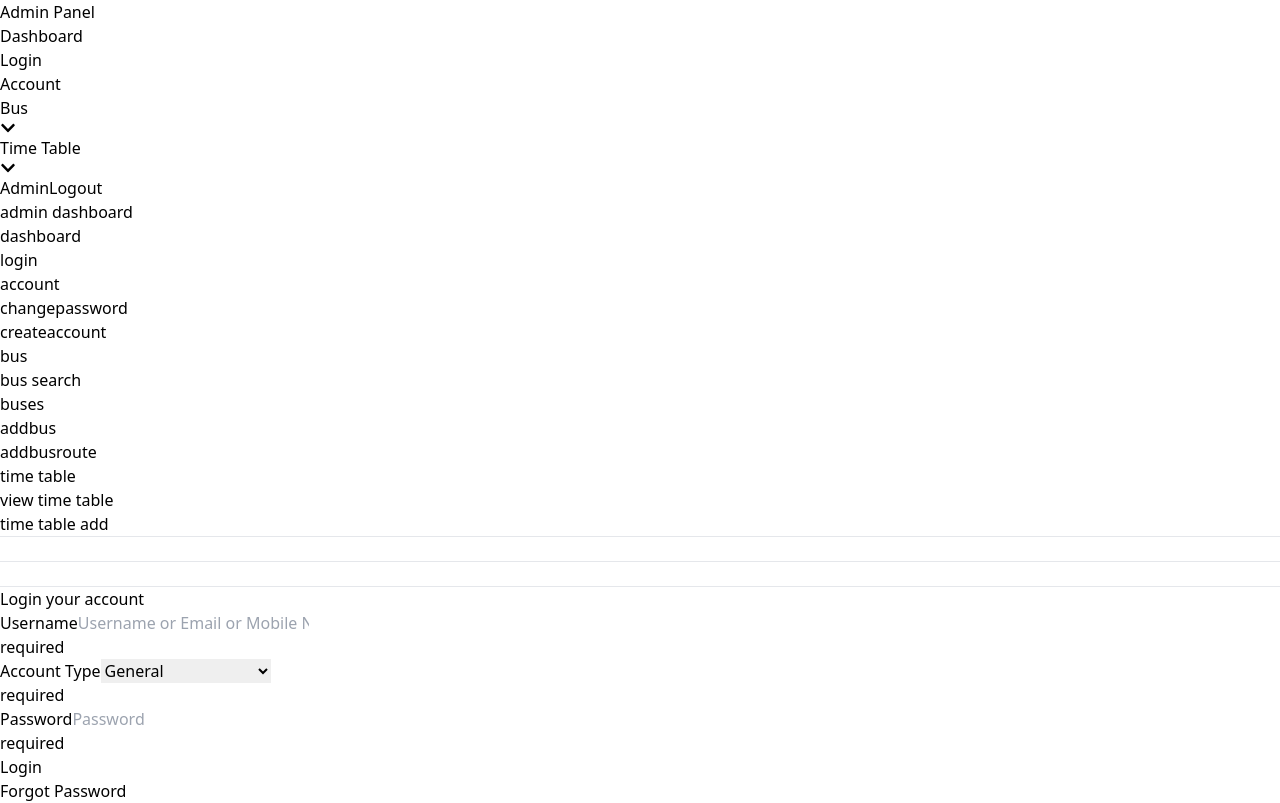
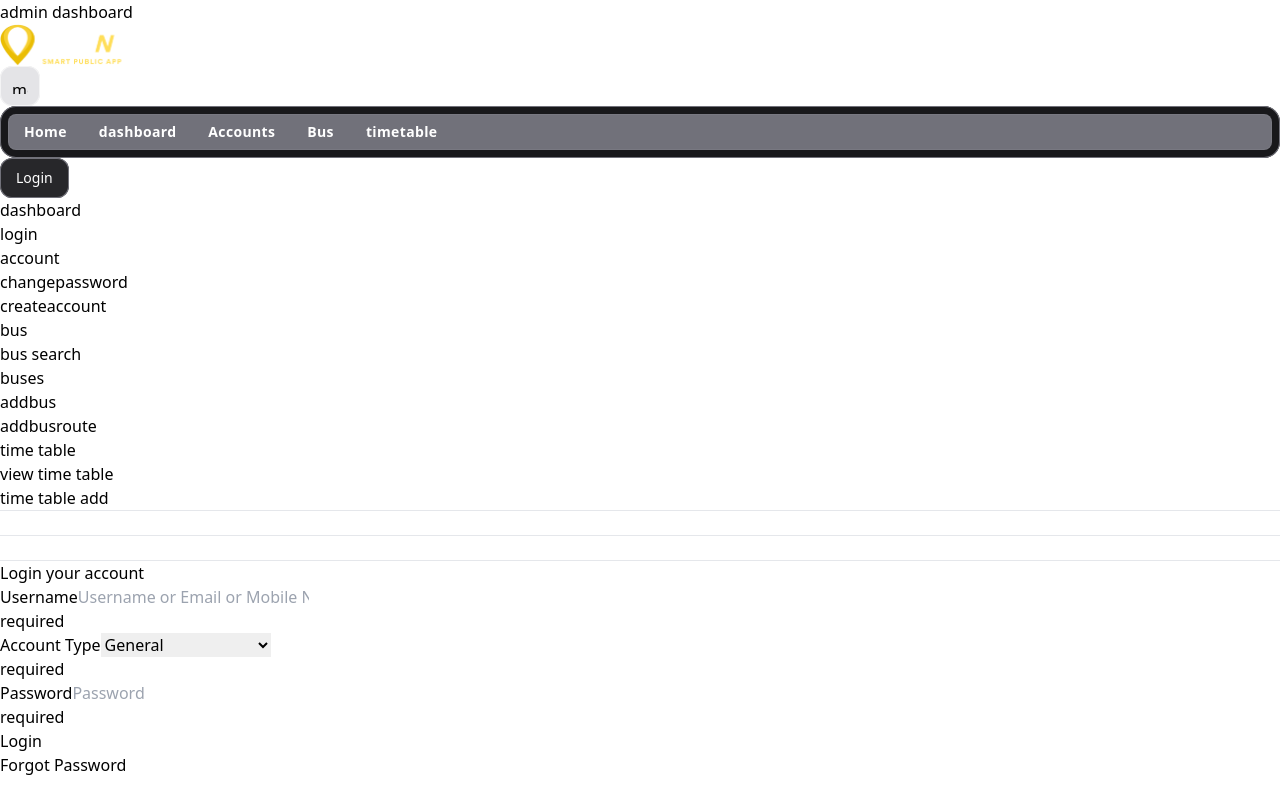
Before and after one commit to TrackNGo/frontend_admin, a React (Vite) app: page /login in a window 1280 px wide. Built offline with nearby package versions, Linux system fonts and the light colour scheme.

Commit message:
feat: modern_nav_bar-okk_editing_not_cmplt

```diff
--- a/src/App.tsx
+++ b/src/App.tsx
@@ -1,5 +1,4 @@
 import './App.css'
-import NavBar from './components/navbar/NavBar'
 import Testing from './pages/testing/Testing'
 
 function App() {
@@ -7,7 +6,6 @@ function App() {
   return (
     <>
       <div>
-        <NavBar/>
         <h1 className='text-3xl font-bold'>admin dashboard</h1>
         <Testing/>
       </div>
--- a/src/components/header/Header.tsx
+++ b/src/components/header/Header.tsx
@@ -0,0 +1,36 @@
+import { Link } from "react-router-dom"
+import NavBar from "../navbar/NavBar"
+import { useState } from "react"
+import trackngologo from '../../assets/img/trackngo_logo.png'
+
+const Header = () => {
+    const [navOpen, setNavOpen] = useState<boolean>(false)
+
+    const toggleNav = () => setNavOpen(!navOpen)
+    return (
+        <div className="mx-0 mt-0 mb-20 p-0 pb-4">
+            <header className="fixed top-0 left-0 w-full h-20 flex items-center z-40 bg-gradient-to-b from-zinc-950 to-zinc-950/75">
+                <div className="max-w-screen-2xl w-full mx-auto px-4 flex justify-between items-center md:px-6 md:grid md:grid-cols-[1fr,3fr,1fr]">
+                    <Link className="p-0" to={"/"}>
+                        <img className="p-0" src={trackngologo} width="150px" height="100px" alt="trackngo" />
+                    </Link>
+
+                    <div className="relative md:justify-self-center">
+                        <button onClick={toggleNav} className="menu-btn md:hidden">
+                            <div className="material-symbols-rounded">
+                                {navOpen ? 'close' : 'menu'}
+                            </div>
+                        </button>
+                        <NavBar navOpen={navOpen} />
+                    </div>
+
+                    <Link to="/login" className="btn1 btn1-secondary max-md:hidden md:justify-self-end">
+                        Login
+                    </Link>
+                </div>
+            </header>
+        </div>
+    )
+}
+
+export default Header
--- a/src/components/navbar/NavBar.tsx
+++ b/src/components/navbar/NavBar.tsx
@@ -1,160 +1,66 @@
-import { useState, useEffect, useRef } from 'react'
-import { FaChevronDown, FaChevronUp } from 'react-icons/fa'
+import { useEffect, useMemo, useRef } from "react"
+import { Link, useLocation } from "react-router-dom"
 
-const NavBar = () => {
-    const [activeDropdown, setActiveDropdown] = useState<'bus' | 'timeTable' | null>(null)
+interface NavbarProps {
+    navOpen: boolean
+}
 
-    const busDropdownRef = useRef<HTMLUListElement | null>(null)
-    const timeTableDropdownRef = useRef<HTMLUListElement | null>(null)
-    const navRef = useRef<HTMLDivElement | null>(null)
+const Navbar = ({ navOpen }: NavbarProps) => {
+    const location = useLocation() // Get current location
+    const lastActiveLink = useRef<HTMLAnchorElement | null>(null)
+    const activeBox = useRef<HTMLDivElement | null>(null)
 
-    const navItems = [
-        { label: 'Dashboard', link: '/' },
-        { label: 'Login', link: '/login' },
-        { label: 'Account', link: '/account' }
-    ]
+    const navItems = useMemo(
+        () => [
+            { label: 'Home', link: '/', className: 'nav-link' },
+            { label: 'dashboard', link: '/dashboard', className: 'nav-link' },
+            { label: 'Accounts', link: '/account', className: 'nav-link' },
+            { label: 'Bus', link: '/bus', className: 'nav-link' },
+            { label: 'timetable', link: '/timetable', className: 'nav-link md:hidden' }
+        ],
+        []
+    )
 
-    const busItems = [
-        { label: 'Bus', link: '/bus' },
-        { label: 'Bus Search', link: '/bus/view' },
-        { label: 'Buses', link: '/bus/buses' },
-        { label: 'Add Bus', link: '/bus/addbus' },
-        { label: 'Add Bus Route', link: '/bus/addbusroute' }
-    ]
-
-    const timeTableItems = [
-        { label: 'Time Table', link: '/timetable' },
-        { label: 'View Time Table', link: '/timetable/view' },
-        { label: 'Add Time Table', link: '/timetable/add' }
-    ]
-
-    const toggleDropdown = (dropdown: 'bus' | 'timeTable') => {
-        if (activeDropdown === dropdown) {
-            setActiveDropdown(null) // Close the dropdown if it's already open
-        } else {
-            setActiveDropdown(dropdown) // Open the selected dropdown and close the other
-        }
-    }
-
-    // Close dropdowns if clicked outside
-    const handleClickOutside = (event: MouseEvent) => {
-        if (
-            navRef.current && !navRef.current.contains(event.target as Node) // Check if the click is outside the nav bar
-        ) {
-            setActiveDropdown(null) // Close all dropdowns
+    const initActiveBox = () => {
+        if (lastActiveLink.current && activeBox.current) {
+            const { offsetTop, offsetLeft, offsetWidth, offsetHeight } = lastActiveLink.current
+            activeBox.current.style.top = `${offsetTop}px`
+            activeBox.current.style.left = `${offsetLeft}px`
+            activeBox.current.style.width = `${offsetWidth}px`
+            activeBox.current.style.height = `${offsetHeight}px`
         }
     }
 
     useEffect(() => {
-        // Add event listener for clicks outside the dropdown
-        document.addEventListener('click', handleClickOutside)
+        const activeLink = document.querySelector(
+            `.nav-link[href="${location.pathname}"]`
+        ) as HTMLAnchorElement
 
-        // Automatically close the dropdown after 8 seconds
-        const timer = setTimeout(() => {
-            setActiveDropdown(null)
-        }, 8000)
+        if (activeLink) {
+            if (lastActiveLink.current) {
+                lastActiveLink.current.classList.remove('active')
+            }
+            activeLink.classList.add('active')
+            lastActiveLink.current = activeLink
+        }
 
-        // Clean up the event listener and timer on component unmount
-        return () => {
-            document.removeEventListener('click', handleClickOutside)
-            clearTimeout(timer)
-        }
-    }, [])
+        initActiveBox()
+    }, [location.pathname]) // Trigger on path change
 
     return (
-        <nav ref={navRef} className="bg-gray-900 text-white shadow-lg">
-            <div className="container mx-auto flex items-center justify-between px-6 py-4">
-                {/* Branding */}
-                <div className="text-2xl font-bold">Admin Panel</div>
-
-                {/* Navigation Links */}
-                <ul className="flex space-x-6 relative">
-                    {navItems.map((item, index) => (
-                        <li key={index}>
-                            <a
-                                href={item.link}
-                                className="hover:text-gray-300 transition-colors duration-200"
-                            >
-                                {item.label}
-                            </a>
-                        </li>
-                    ))}
-
-                    {/* Bus Dropdown */}
-                    <li className="relative cursor-pointer">
-                        <div
-                            className="flex items-center space-x-2 hover:text-gray-300 transition-colors duration-200"
-                            onClick={() => toggleDropdown('bus')}
-                        >
-                            <span>Bus</span>
-                            {activeDropdown === 'bus' ? (
-                                <FaChevronUp className="text-sm" />
-                            ) : (
-                                <FaChevronDown className="text-sm" />
-                            )}
-                        </div>
-                        {activeDropdown === 'bus' && (
-                            <ul
-                                ref={busDropdownRef}
-                                className="absolute bg-gray-800 mt-2 rounded shadow-lg w-48"
-                            >
-                                {busItems.map((item, index) => (
-                                    <li key={index}>
-                                        <a
-                                            href={item.link}
-                                            className="block px-4 py-2 hover:bg-gray-700 hover:text-white transition-colors"
-                                        >
-                                            {item.label}
-                                        </a>
-                                    </li>
-                                ))}
-                            </ul>
-                        )}
-                    </li>
-
-                    {/* Time Table Dropdown */}
-                    <li className="relative cursor-pointer">
-                        <div
-                            className="flex items-center space-x-2 hover:text-gray-300 transition-colors duration-200"
-                            onClick={() => toggleDropdown('timeTable')}
-                        >
-                            <span>Time Table</span>
-                            {activeDropdown === 'timeTable' ? (
-                                <FaChevronUp className="text-sm" />
-                            ) : (
-                                <FaChevronDown className="text-sm" />
-                            )}
-                        </div>
-                        {activeDropdown === 'timeTable' && (
-                            <ul
-                                ref={timeTableDropdownRef}
-                                className="absolute bg-gray-800 mt-2 rounded shadow-lg w-48"
-                            >
-                                {timeTableItems.map((item, index) => (
-                                    <li key={index}>
-                                        <a
-                                            href={item.link}
-                                            className="block px-4 py-2 hover:bg-gray-700 hover:text-white transition-colors"
-                                        >
-                                            {item.label}
-                                        </a>
-                                    </li>
-                                ))}
-                            </ul>
-                        )}
-                    </li>
-                </ul>
-
-                {/* Profile/Logout */}
-                <div className="flex items-center space-x-4">
-                    <span className="text-gray-400">Admin</span>
-                    <button className="bg-red-500 px-4 py-2 rounded-md text-sm hover:bg-red-600 transition-colors">
-                        Logout
-                    </button>
-                </div>
-            </div>
+        <nav className={'navbar ' + (navOpen ? 'active' : '')}>
+            {navItems.map(({ label, link, className }, key) => (
+                <Link
+                    to={link}
+                    key={key}
+                    className={className}
+                >
+                    {label}
+                </Link>
+            ))}
+            <div className="active-box" ref={activeBox}></div>
         </nav>
     )
 }
 
-export default NavBar
+export default Navbar
--- a/src/index.css
+++ b/src/index.css
@@ -1,3 +1,65 @@
 @tailwind base;
 @tailwind components;
 @tailwind utilities;
+
+html{
+    scroll-behavior: smooth;
+}
+
+/*header*/
+.material-symbols-rounded{
+    @apply w-[1em] h-[1em] overflow-hidden;
+    font-variation-settings: "FILL" 0, "wght" 400, "GRAD" 0 "opsz" 24;
+}
+
+/*menu-btn*/
+.menu-btn{
+    @apply w-10 h-10 grid place-items-center bg-zinc-200 rounded-xl ring-inset ring-1 ring-zinc-100/[10] backdrop-blur-2xl hover:bg-zinc-50/15 transition-[transform,shadow,background-color] active:scale-95
+}
+
+/*navbar*/
+.navbar {
+    @apply absolute top-full mt-2 right-0 min-w-40 p-2 bg-zinc-900 text-white rounded-2xl ring-inset ring-1 ring-zinc-500 scale-90 isolate blur-sm opacity-0 invisible transition-[opacity,transform,filter] md:static md:flex md:items-center md:mt-0 md:opacity-100 md:blur-0 md:visible md:scale-100 backdrop-blur-2xl;
+}
+.navbar.active{
+    @apply opacity-100 scale-100 blur-0 visible
+}
+
+.nav-link {
+    @apply grid items-center h-9 px-4 text-sm font-semibold tracking-wide text-white hover:text-zinc-300 transition-colors;
+}
+
+.nav-link.active {
+    @apply text-white duration-500;
+}
+
+.navbar.active {
+    @apply opacity-100 scale-100 blur-0 visible bg-zinc-900 text-white;
+}
+
+
+.navbar .active-box{
+    @apply absolute top-2 left-2 right-2 h-9 bg-zinc-500 rounded-lg -z-10 transition-[top,left] duration-500 ring-inset ring-1 ring-zinc-50/5
+}
+
+
+/*btn*/
+.btn1 {
+    @apply max-w-max h-10 flex items-center gap-2 px-4 rounded-xl font-medium text-sm ring-1 ring-zinc-500 ring-inset transition-[background-color] text-white bg-zinc-800 hover:bg-zinc-600 active:bg-zinc-700 capitalize
+}
+
+.btn1-secondary {
+    @apply bg-zinc-800 text-white hover:bg-zinc-700 active:bg-zinc-600;
+}
+
+.btn1 .material-symbols-rounded {
+    @apply text-[18px];
+}
+
+.btn1:has(.material-symbols-rounded) {
+    @apply pr-3;
+}
+
+.btn1-outline {
+    @apply h-11 bg-zinc-800 text-white hover:bg-zinc-700 active:bg-zinc-800 ring-1 ring-zinc-300 ring-inset;
+}
--- a/src/pages/testing/Testing.tsx
+++ b/src/pages/testing/Testing.tsx
@@ -11,11 +11,14 @@ import Bus from "../bus/Bus"
 import ViewBuses from "../bus/ViewBuses"
 import BusDetail from "../bus/BusDetail"
 import BusSearch from "../bus/BusSearch"
+import Header from "../../components/header/Header"
 
 const Testing = () => {
   return (
     <div>
       <BrowserRouter future={{ v7_startTransition: true, v7_relativeSplatPath: true }}>
+      <Header/>
+
         <ul>
           <Link to="/"><li>dashboard</li></Link>
           <Link to="/login"><li>login</li></Link>
```
